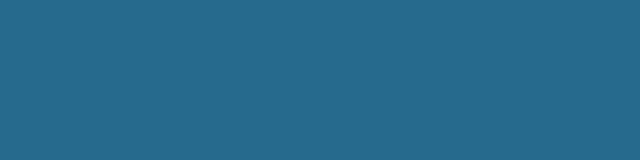
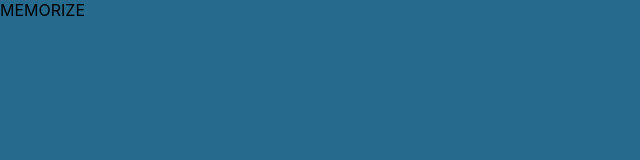
Before and after one commit to Studio-024/memorize, a React (Create React App) app in the folder client/: page /registro in a window 1280 px wide. Shown: the top 160 px of the page, without its empty margins (0-640 px from the left). Built offline with nearby package versions, Linux system fonts and the light colour scheme.

Commit message:
style(client): workspace created

```diff
--- a/client/src/App.tsx
+++ b/client/src/App.tsx
@@ -2,6 +2,7 @@ import './css/App.css';
 import Dashboard from './pages/Dashboard';
 import AddCard from './pages/AddCard';
 import {Switch, Route} from "react-router-dom";
+import Registry from './pages/Registry';
 
 const App = () => {
 	return(
@@ -13,6 +14,11 @@ const App = () => {
 			<Route path="/addCard">
 				<AddCard/>
 			</Route>
+
+			{/* Test */}
+			<Route path="/registro">
+				<Registry/>
+			</Route>
 		</Switch>
 		</>
 	)
--- /dev/null
+++ b/client/src/pages/Registry.tsx
@@ -0,0 +1,18 @@
+
+const Registry = () =>{
+
+
+
+  return(
+
+    <>
+
+    <header>MEMORIZE</header>
+    <main></main>
+
+    </>
+
+  )
+}
+
+export default Registry;
```
Also changed, not shown: client/src/css/Registry.css (added), client/src/scss/Registry.scss (added).
